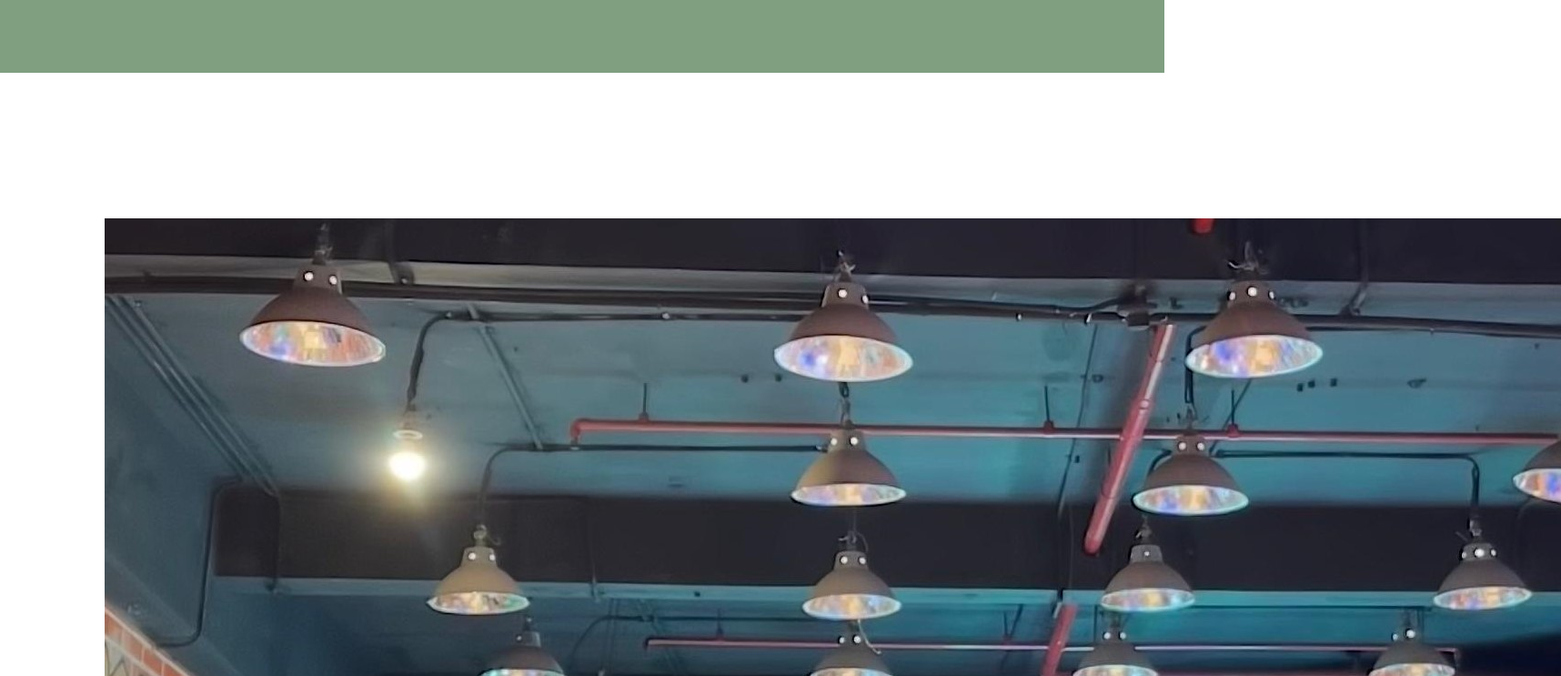
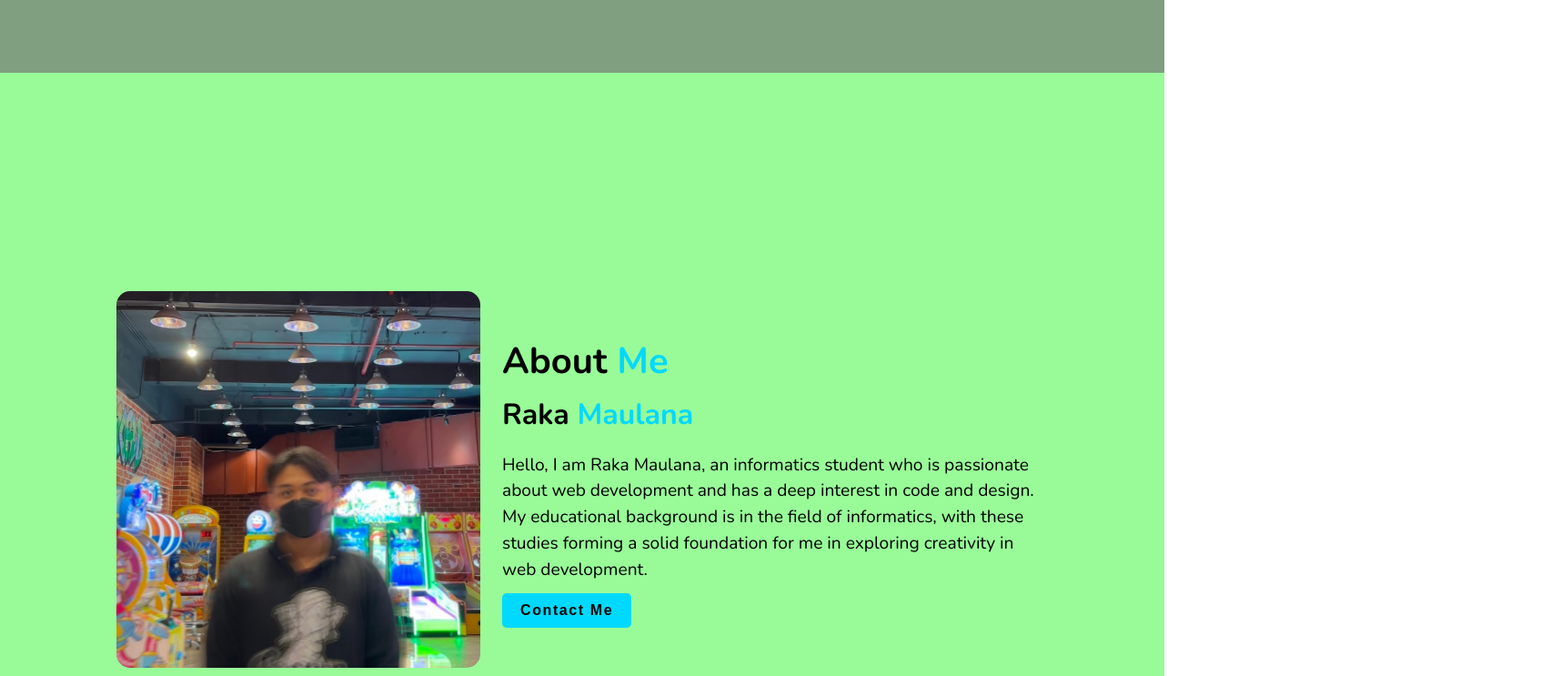
Before and after one commit to RakaMaulana7/explen.github.io, a plain HTML site: page index.html in a window 1280 px wide. Shown: the part 720-1463 px from the top of the page at 91% size, 1716 px wide, since content can reach past the window. Drawn offline with nearby package versions, Linux system fonts and the light colour scheme.

Commit message:
Add files via upload

```diff
--- a/edit.css
+++ b/edit.css
@@ -56,20 +56,25 @@ section {
 }
 
 .navbar {
-    margin-right: 75px;
+    text-align: center;
+    margin-left: auto;
+    display: flex;
+    margin-right: 70px;
 }
 .navbar a {
-    font-size: 1rem;
     color: var(--text-color);
-    margin-left: 4rem;
+    margin-left: 2rem;
     font-weight: 700;
     transition: 0.7s all;
     padding: 10px;
     border-radius: 5px;
+    padding: 30px 30px 40px;
+    cursor: pointer;
 }
 
 .navbar a:hover {
     background-color: #EABE6C;
+
 
 }
 
@@ -170,53 +175,84 @@ button:hover {
     padding: 1.1rem 2.9rem;
 }
 
-.halaman2 {
-    background-color: #9DDE8B;
-    margin: 0%;
+.about-me {
+    padding: 50px 0;
+    display: flex;
+    justify-content: center;
+    background-color:palegreen;
 }
 
-
-
-.halaman2 h1{
-    text-align: center;
-    font-size: 40px;
-    margin-top: -100px;
-}
-.about {
-    margin-bottom: 2rem;
+.container {
+    display: flex;
+    justify-content: space-between;
+    align-items: center;
+    width: 80%;
+    max-width: 1200px;
 }
 
-.about img {
-    align-self: flex-start;
-}
-.about h3 {
-    font-size: 30px;
-    text-align: right;
-    margin: 100px 30px 0 500px;
-    max-width: 40%;
-    margin-bottom: 2rem;
+.profile-pic img {
+    border-radius: 15px;
+    width: 100%;
+    max-width: 400px;
 }
 
-.about p{
-    text-align: right;
-    margin: 100px 30px 0 500px;
-    max-width: 40%;
+.description {
+    max-width: 600px;
+    margin-left: 20px;
 }
 
-.halaman2 span {
-    color: #fff;
+.description h2 {
+    font-size: 2.5em;
+    margin: 0;
 }
 
+.description h2 span {
+    color: #00d9ff;
+}
 
-.halaman2 img {
-    width: 350px;
-    animation: floatImage 4s ease-in-out infinite;
-    border-radius: 200px;
-    margin-right: 250px;
-    text-align: center;
+.description h3 {
+    font-size: 2em;
+    margin: 10px 0;
+}
+
+.description h3 span {
+    color: #00d9ff;
+}
+
+.description p {
+    font-size: 1.2em;
+    line-height: 1.5;
+}
+
+.description button {
+    background-color: #00d9ff;
+    border: none;
+    color: #000;
+    padding: 10px 20px;
+    font-size: 1em;
+    border-radius: 5px;
+    cursor: pointer;
+    transition: background-color 0.3s ease;
+}
+
+.description button:hover {
+    background-color: #00b5cc;
+}
+
+@media (max-width: 768px) {
+    .container {
+        flex-direction: column;
+        align-items: center;
+    }
+
+    .description {
+        margin-left: 0;
+        margin-top: 20px;
+    }
 }
 
 .halaman3 {
+
     background-color: #E6FF94;
 }
 .halaman3 h1{
```
